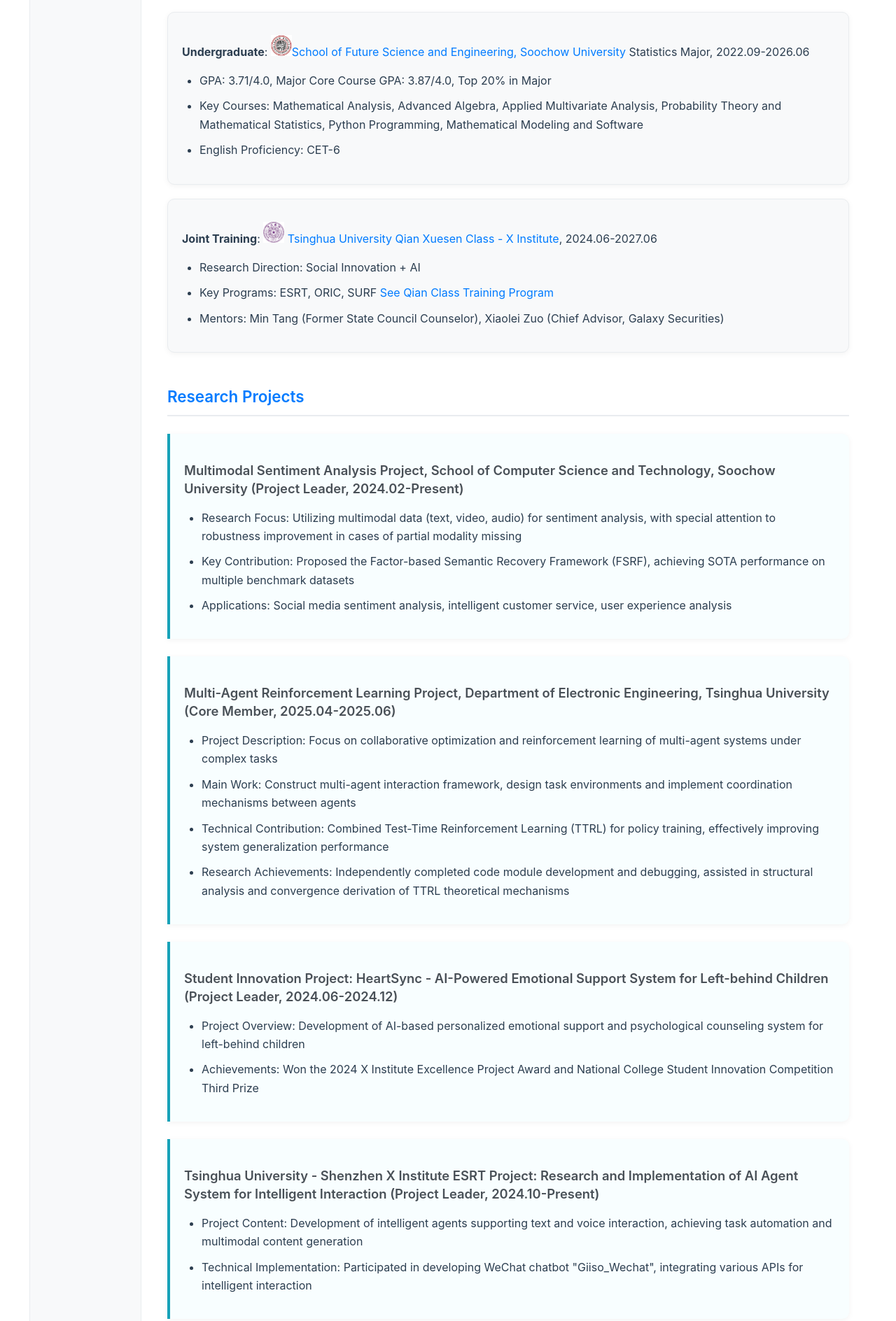
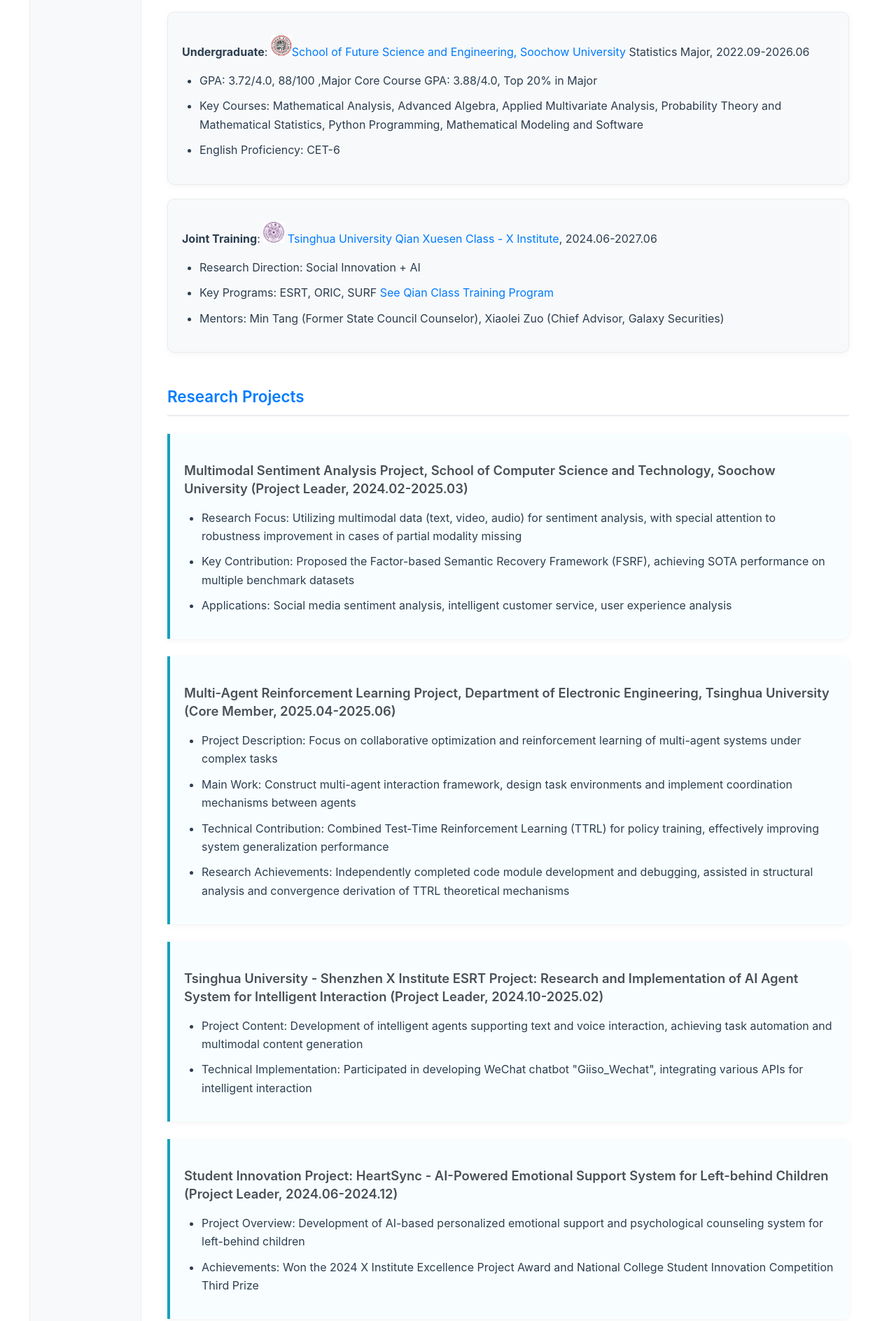
Before and after one commit to Newzil-git/newzil-git.github.io, a plain HTML site: page index_en.html in a window 1280 px wide. Shown: the part 903-2791 px from the top of the page at 70% size. Drawn offline with nearby package versions, Linux system fonts and the light colour scheme; no server answers.

Commit message:
更新第六学期成绩和百度之星

```diff
--- a/index_en.html
+++ b/index_en.html
@@ -50,7 +50,7 @@
 <div class="institution-info">
 <p><b>Undergraduate</b>: <img src="photos/suda-logo.png" alt="Soochow University Logo" height="30"></a><a href="https://future.suda.edu.cn/">School of Future Science and Engineering, Soochow University</a> Statistics Major, 2022.09-2026.06</p>
 <ul>
-<li><p>GPA: 3.71/4.0, Major Core Course GPA: 3.87/4.0, Top 20% in Major</p></li>
+<li><p>GPA: 3.72/4.0, 88/100 ,Major Core Course GPA: 3.88/4.0, Top 20% in Major</p></li>
 <li><p>Key Courses: Mathematical Analysis, Advanced Algebra, Applied Multivariate Analysis, Probability Theory and Mathematical Statistics, Python Programming, Mathematical Modeling and Software</p></li>
 <li><p>English Proficiency: CET-6</p></li>
 </ul>
@@ -67,7 +67,7 @@
 
 <h2>Research Projects</h2>
 <div class="project-item">
-<h3>Multimodal Sentiment Analysis Project, School of Computer Science and Technology, Soochow University (Project Leader, 2024.02-Present)</h3>
+<h3>Multimodal Sentiment Analysis Project, School of Computer Science and Technology, Soochow University (Project Leader, 2024.02-2025.03)</h3>
 <ul>
 <li><p>Research Focus: Utilizing multimodal data (text, video, audio) for sentiment analysis, with special attention to robustness improvement in cases of partial modality missing</p></li>
 <li><p>Key Contribution: Proposed the Factor-based Semantic Recovery Framework (FSRF), achieving SOTA performance on multiple benchmark datasets</p></li>
@@ -86,18 +86,18 @@
 </div>
 
 <div class="project-item">
+<h3>Tsinghua University - Shenzhen X Institute ESRT Project: Research and Implementation of AI Agent System for Intelligent Interaction (Project Leader, 2024.10-2025.02)</h3>
+<ul>
+<li><p>Project Content: Development of intelligent agents supporting text and voice interaction, achieving task automation and multimodal content generation</p></li>
+<li><p>Technical Implementation: Participated in developing WeChat chatbot "Giiso_Wechat", integrating various APIs for intelligent interaction</p></li>
+</ul>
+</div>
+
+<div class="project-item">
 <h3>Student Innovation Project: HeartSync - AI-Powered Emotional Support System for Left-behind Children (Project Leader, 2024.06-2024.12)</h3>
 <ul>
 <li><p>Project Overview: Development of AI-based personalized emotional support and psychological counseling system for left-behind children</p></li>
 <li><p>Achievements: Won the 2024 X Institute Excellence Project Award and National College Student Innovation Competition Third Prize</p></li>
-</ul>
-</div>
-
-<div class="project-item">
-<h3>Tsinghua University - Shenzhen X Institute ESRT Project: Research and Implementation of AI Agent System for Intelligent Interaction (Project Leader, 2024.10-Present)</h3>
-<ul>
-<li><p>Project Content: Development of intelligent agents supporting text and voice interaction, achieving task automation and multimodal content generation</p></li>
-<li><p>Technical Implementation: Participated in developing WeChat chatbot "Giiso_Wechat", integrating various APIs for intelligent interaction</p></li>
 </ul>
 </div>
 
@@ -128,6 +128,7 @@
 <div class="award-list">
 <h2>Competition Awards</h2>
 <ul>
+<li><p>2025 The 21st Baidu Star Programming Contest: Gold Award <a href="竞赛/2025年百度之星初赛人才专项赛道获奖证书.pdf">(View Certificate)</a></p></li>
 <li><p>2025 The 7th MaTiBei Programming Contest: Gold Award (5th in Jiangsu Province) <a href="竞赛/2025年码蹄杯本科院校赛道省赛获奖证书.jpeg">(View Certificate)</a></p></li>
 <li><p>2025 Mathematical Contest in Modeling (MCM): Meritorious Winner (Team Leader)</p></li>
 <li><p>2025 Blue Bridge Cup Python Group A: Jiangsu Province Second Prize</p></li>
@@ -153,6 +154,7 @@
 <li><p>Statistics and Data Analysis Courses:</p>
   <ul>
     <li>Qualitative Data Analysis: 95/100</li>
+    <li>Applied Time Series: 97/100</li>
     <li>Applied Regression Analysis: 96/100</li>
     <li>Applied Multivariate Analysis: 94/100</li>
     <li>Statistical Computing and SAS Software (Bilingual): 95/100</li>
```
Also changed, not shown: index.html (+3 -1 lines), 竞赛/2024国赛获奖证明.jpg, 竞赛/2025蓝桥杯获奖证明.png, 4 other files.
